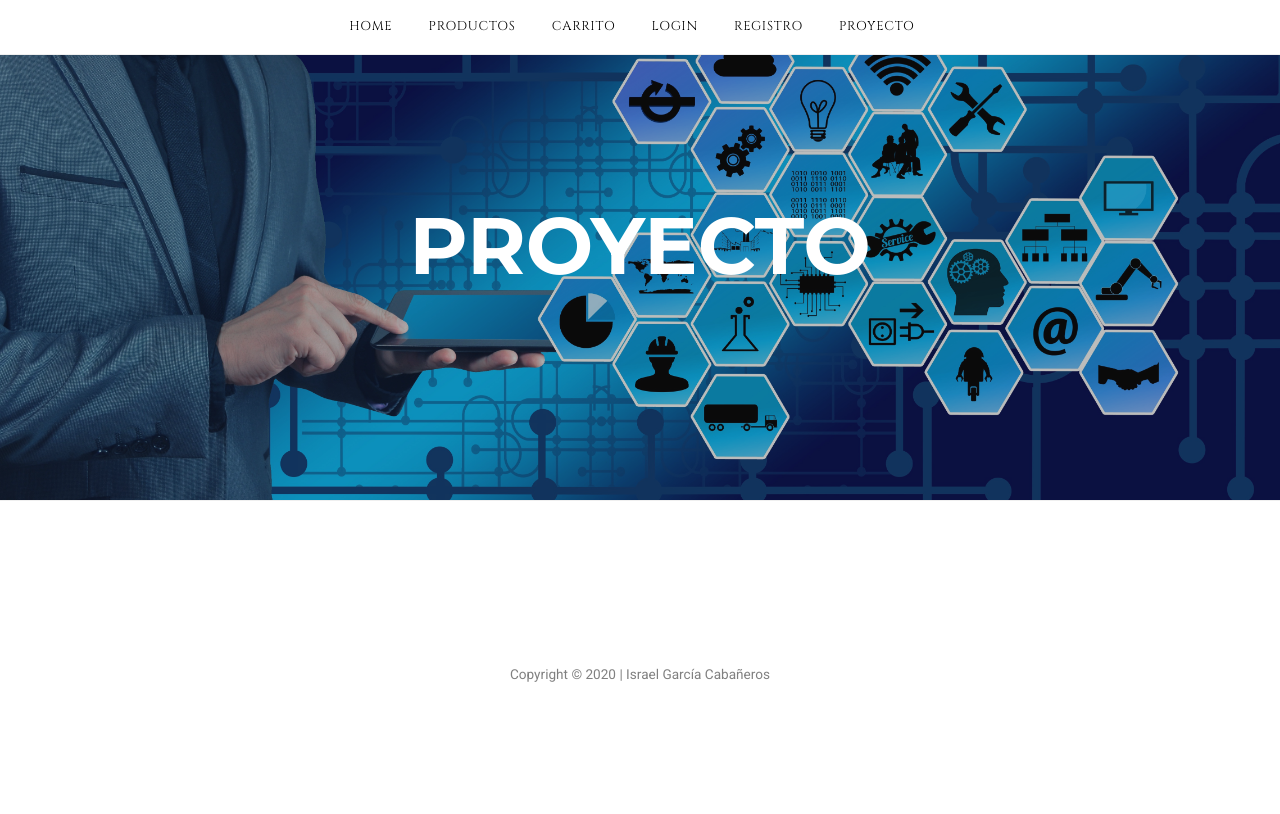
After one commit to israxx97/Django_Proyecto_Final, a Django app: page /project/ in a window 1280 px wide. The commit adds this page. Run offline with Django 3.2, Linux system fonts and the light colour scheme; data that the repository does not hold is empty; some libraries are stand-ins or nearby versions; some web fonts are replaced.

Commit message:
Sixth commit

```diff
--- a/Django_Israel_Garcia_Cabaneros/Django_Israel_Garcia_Cabaneros/urls.py
+++ b/Django_Israel_Garcia_Cabaneros/Django_Israel_Garcia_Cabaneros/urls.py
@@ -26,6 +26,7 @@ urlpatterns = [
     path('products/', core_views.productos, name='products'),
     path('about-me/', core_views.about, name="about"),
     path('product/', core_views.producto, name="product"),
+    path('project/', core_views.proyecto, name="project"),
     path('accounts/', include('django.contrib.auth.urls')),
     path('accounts/', include('registration.urls')),
     path('admin/', admin.site.urls),
--- a/Django_Israel_Garcia_Cabaneros/core/templates/core/base.html
+++ b/Django_Israel_Garcia_Cabaneros/core/templates/core/base.html
@@ -62,6 +62,7 @@
                                     <li><a href="{% url 'admin:index' %}" class="nav-link text-left">Administrador</a>
                                     </li>
                                     {% endif %}
+                                    <li><a href="{% url 'project' %}" class="nav-link text-left">Proyecto</a></li>
                                 </ul>
                             </nav>
                         </div>
--- /dev/null
+++ b/Django_Israel_Garcia_Cabaneros/core/templates/core/proyecto.html
@@ -0,0 +1,18 @@
+{% extends 'core/base.html' %}
+
+{% block title %}Proyecto{% endblock title %}
+
+{% load static %}
+
+{% block bg %}
+<div class="hero-2" style="background-image: url({% static 'core/images/project-bg-project.jpg' %});">
+    <div class="container">
+        <div class="row justify-content-center text-center align-items-center">
+            <div class="col-md-8">
+                <span class="sub-title"></span>
+                <h2>Proyecto</h2>
+            </div>
+        </div>
+    </div>
+</div>
+{% endblock bg %}
--- a/Django_Israel_Garcia_Cabaneros/core/views.py
+++ b/Django_Israel_Garcia_Cabaneros/core/views.py
@@ -31,3 +31,7 @@ def login(request):
 
 def producto(request):
     return render(request, "core/producto.html")
+
+
+def proyecto(request):
+    return render(request, "core/proyecto.html")
```
Also changed, not shown: Django_Israel_Garcia_Cabaneros/core/static/core/images/project-bg-project.jpg (added).
